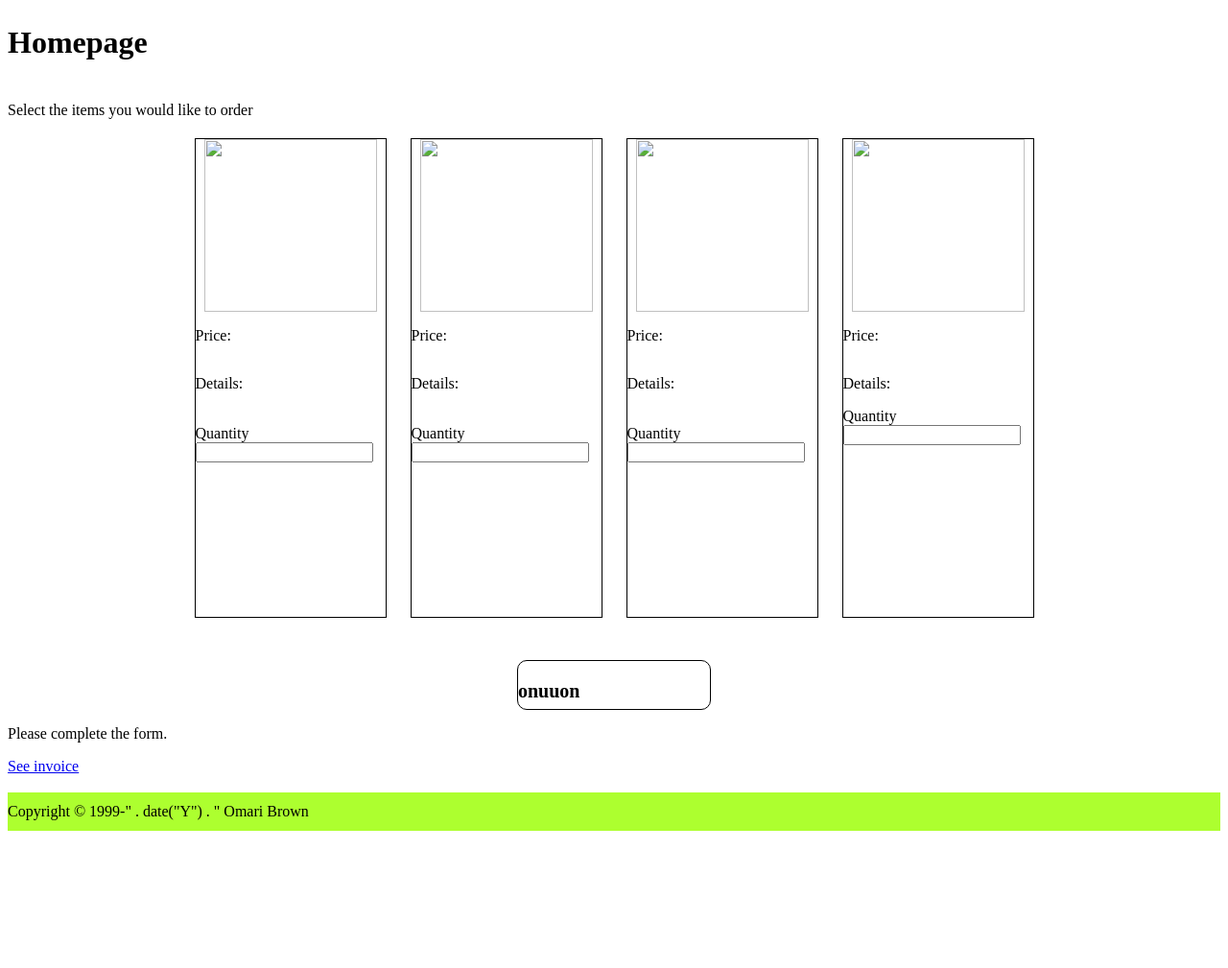
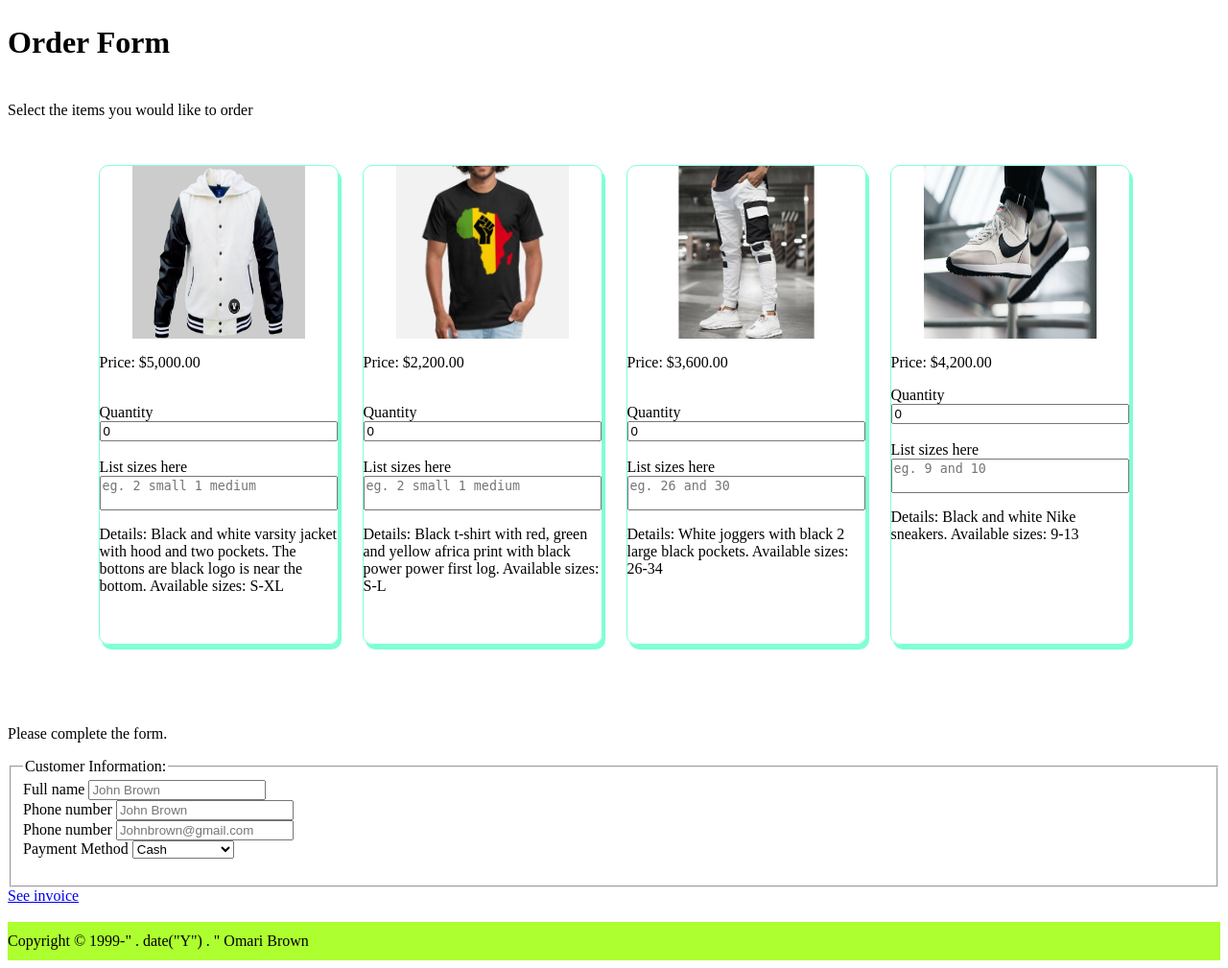
Before and after one commit to Omari-Brown/practice, a PHP site: page /orderform.php in a window 1280 px wide. Shown: the part 177-1186 px from the top of the page at 96% size. Before the commit the page ends 1043 px from the top, so only its background shows below. Run offline with PHP 8.4, Linux system fonts and the light colour scheme.

Commit message:
Started Customer Information Form

```diff
--- a/orderform.js
+++ b/orderform.js
@@ -0,0 +1,42 @@
+"use strict";
+
+const p_jacket = 5000;
+const p_shirt = 2200;
+const p_joggers =3600;
+const p_shoes = 4200;
+let quantities = new Array(4);
+
+function calc_Total(q_jacket, q_shirt, q_joggers, q_shoes)
+{
+    return q_jacket*p_jacket + q_shirt*p_shirt + q_joggers*p_joggers + q_shoes*p_shoes;
+}
+
+function giveTotal()
+{
+    let a = parseInt(quantities[0].value);
+    console.log(a);
+    let b = parseInt(quantities[1].value);
+    let c = parseInt(quantities[2].value);
+    let d = parseInt(quantities[3].value);
+    let total = document.getElementById("total");
+    console.log(total.innerText);
+    total.innerText = `The total is: ${calc_Total(a,b,c,d)}`;
+    console.log(total.innerText);
+    total.classList.remove("hidden");
+}
+
+window.onload = function()
+{
+    console.log("Window loaded");
+    const cards = document.getElementsByClassName("card")
+    Array.from(cards).forEach(function (card, index)
+    {
+        let input = card.querySelector("input");
+        input.addEventListener("input", giveTotal);
+        quantities[index] = card.querySelector("input");
+    });
+    console.log(quantities);
+    console.log(quantities[0]);
+    console.log(quantities[0].value);
+
+}
--- a/orderform.php
+++ b/orderform.php
@@ -1,7 +1,7 @@
 <!DOCTYPE html>
 <html lang="en">
     <head>
-        <title>MY Order Form</title>
+        <title>My Order Form</title>
         <meta charset="utf-8">
         <meta name="viewport" content="width=devicewidth, initial-scale=1.0">
 		<meta http-equiv="X-UA-Compatible" content="ie=edge">
@@ -18,52 +18,87 @@
             <h3> Welcome!!! </h3>
         </header>
         <main>
-            <h2>Homepage</h2>
+            <h2>Order Form</h2>
             <section id="orderform">
                 <p>Select the items you would like to order</p>
                 <div class="grid-container">
                     <div id="card1" class="card">
-                        <img src="" alt="">
-                        <p>Price: </p>
-                        <p>Details: </p>
+                        <img src="custom-Varsity-Jacket-Zipper-Hood.jpg" alt="">
+                        <p>Price: $5,000.00</p>
                         <br>
-                        <label name="quantity">Quantity</quantity>
-                        <input type="number" name="quantity"></input>
+                        <label name="quantity">Quantity</label>
+                        <input type="number" name="quantity" min="0" max="5" value ="0"></input>
+                        <br>
+                        <label name="size">List sizes here</label>
+                        <textarea name="sizes" rows="2" cols="5" placeholder="eg. 2 small 1 medium "></textarea>
+                        <p>Details: Black and white varsity jacket with hood and two pockets. The bottons are black
+                            logo is near the bottom. Available sizes: S-XL</p>
                     </div>
                     <div id="card2" class="card">
-                        <img src="" alt="">
-                        <p>Price: </p>
-                        <p>Details: </p>
+                        <img src="africa-black-power-unisex-poly-cotton-t-shirt.jpeg" alt="">
+                        <p>Price: $2,200.00</p>
                         <br>
-                        <label name="quantity">Quantity</quantity>
-                        <input type="number" name="quantity"></input>
+                        <label name="quantity">Quantity</label>
+                        <input type="number" name="quantity" min="0" max="5" value ="0"></input>
+                        <br>
+                        <label name="size">List sizes here</label>
+                        <textarea name="sizes" rows="2" cols="5" placeholder="eg. 2 small 1 medium "></textarea>
+                        <p>Details: Black t-shirt with red, green and yellow africa print with black power
+                            power first log. Available sizes: S-L
+                        </p>
                     </div>
                     <div id="card3" class="card">
-                        <img src="" alt="">
-                        <p>Price: </p>
-                        <p>Details: </p>
+                        <img src="Uba66d64659364dc298b12343599663c36.jpg" alt="">
+                        <p>Price: $3,600.00</p>
                         <br>
-                        <label name="quantity">Quantity</quantity>
-                        <input type="number" name="quantity"></input>
+                        <label name="quantity">Quantity</label>
+                        <input type="number" name="quantity" min="0" max="5" value ="0"></input>
+                        <br>
+                        <label name="size">List sizes here</label>
+                        <textarea name="sizes" rows="2" cols="5" placeholder="eg. 26 and 30 "></textarea>
+                        <p>Details: White joggers with black 2 large black pockets. Available sizes: 26-34</p>
                     </div>
                     <div id="card4" class="card">
-                        <img src="" alt="">
-                        <p>Price: </p>
-                        <p>Details: </p>
-                        <label name="quantity">Quantity</quantity>
-                        <input type="number" name="quantity"></input>
+                        <img src="best-sneakers-800x800.jpg" alt="">
+                        <p>Price: $4,200.00</p>
+                        <label name="quantity">Quantity</label>
+                        <input type="number" name="quantity" min="0" max="5" value ="0"></input>
+                        <br>
+                        <label name="size">List sizes here</label>
+                        <textarea name="sizes" rows="2" cols="5" placeholder="eg. 9 and 10"></textarea>
+                        <p>Details: Black and white Nike sneakers. Available sizes: 9-13</p>
                     </div>
                 </div>
                 <br>
                 <br>
-                <div id="total">
-                    <p>onuuon</p>
+                <div id="total" class="hidden">
+                    <p></p>
                 </div>
             </section>
             <section id="customerinfo">
                 <p>Please complete the form.</p>
                 <form>
-
+                    <fieldset>
+                        <legend>Customer Information:</legend>
+                        <label name="Fullname">Full name</label>
+                        <input type="text" name="Fullname" id=fullname placeholder="John Brown" required></input>
+                        <br>
+                        <label name="phonenumber">Phone number</label>
+                        <input type="telephone" name="phonenumber" id=phonenumber placeholder="John Brown" required></input>
+                        <br>
+                        <label name="email">Phone number</label>
+                        <input type="email" name="email" id="email" placeholder="Johnbrown@gmail.com" required></input>
+                        <br>
+                        <label for="paymenttype"> Payment Method</label>
+                        <select id="paymenttype" name="level">
+                            <option value="Cash">Cash</option>
+                            <option value="Cheque">Cheque</option>
+                            <option value="Direct Deposit">Direct Deposit</option>
+                            <option value="Credit Card">Credit Card</option>
+                        </select>
+                        <br>
+                        <br>
+                    </fieldset>
                 </form>
                 <a href="#">See invoice</a>
                 <br>
--- a/orderformstyles.css
+++ b/orderformstyles.css
@@ -33,7 +33,7 @@ h3
 {
     display: grid;
     grid-template-rows: 500px;
-    grid-template-columns: repeat(4,200px);
+    grid-template-columns: repeat(4,250px);
     grid-gap: 25px;
     justify-content: center;
 }
@@ -44,13 +44,19 @@ h3
     justify-content: center;
     /*align-items: center;*/
     justify-content: flex-start;
-    border: 1px solid black;
+    border: 1px solid aquamarine;
+    box-shadow: 3px 5px aquamarine;
+    border-radius: 10px;
 }
 img
 {
     width: 180px;
     height: 180px;
     align-self: center;
+}
+textarea
+{
+    resize: none;
 }
 #total
 {
@@ -59,9 +65,15 @@ img
     height: 50px;
     border: 1px solid black;
     border-radius: 10px;
-    /*text-align: center;*/
+    text-align: center;
+    vertical-align: middle;
+    line-height: 50px;
     font-size: 20px;
     font-weight: bold;
+}
+.hidden
+{
+    display: none;
 }
 footer
 {
```
